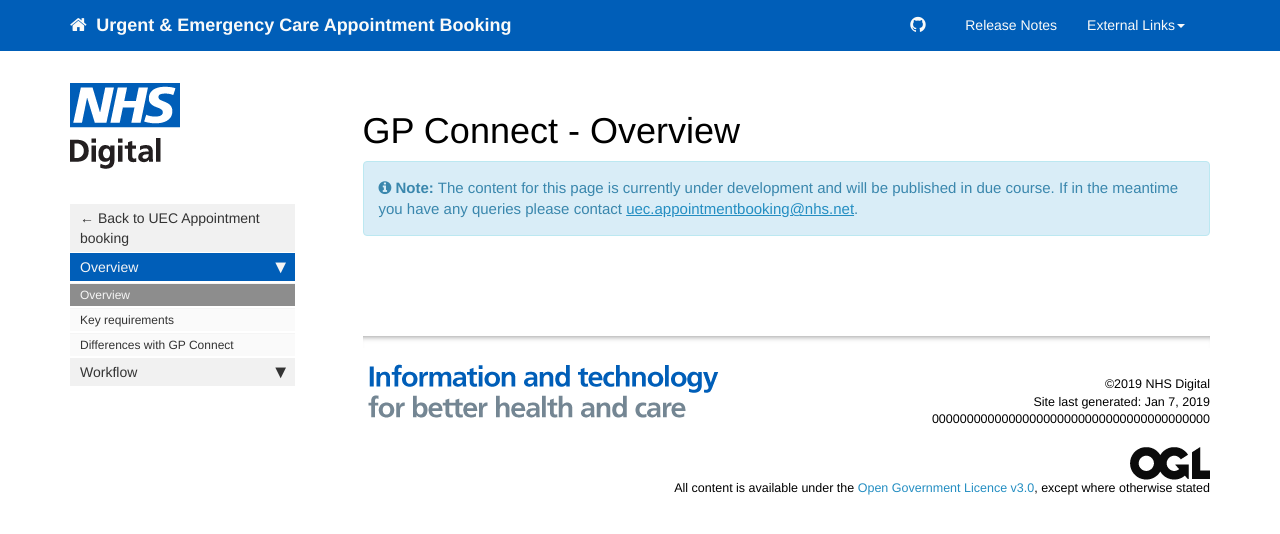
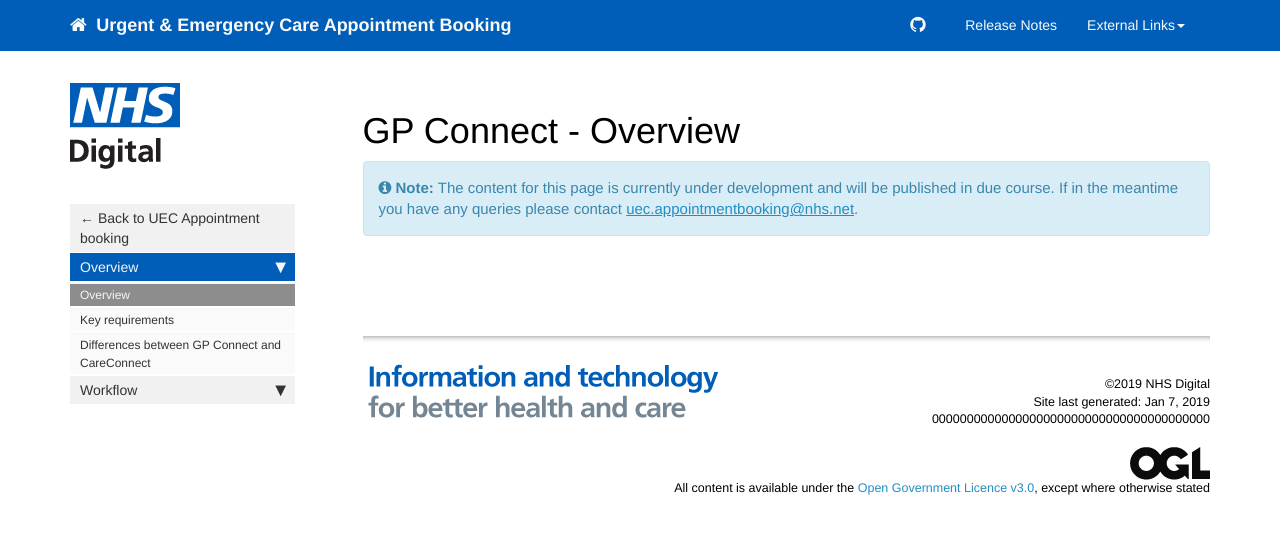
Before and after one commit to nhsd-a2si/docs-uec-appts, a Jekyll site: the page built from _pages/functional_spec/gpc/gpc_overview.md, in a window 1280 px wide. Shown: the top 534 px of the page. Built offline with Jekyll 4.4.1, drawn with Linux system fonts in a browser that asks for light colours; nearby versions of some CDN libraries.

Commit message:
Update gpc_sidebar.yml

```diff
--- a/_data/sidebars/gpc_sidebar.yml
+++ b/_data/sidebars/gpc_sidebar.yml
@@ -13,7 +13,7 @@ entries:
             url: /gpc_requirements.html
           -
             output: "web, pdf"
-            title: "Differences with GP Connect"
+            title: "Differences between GP Connect and CareConnect"
             url: /fs_gpcdiff.html
         output: web
         title: Overview
```
